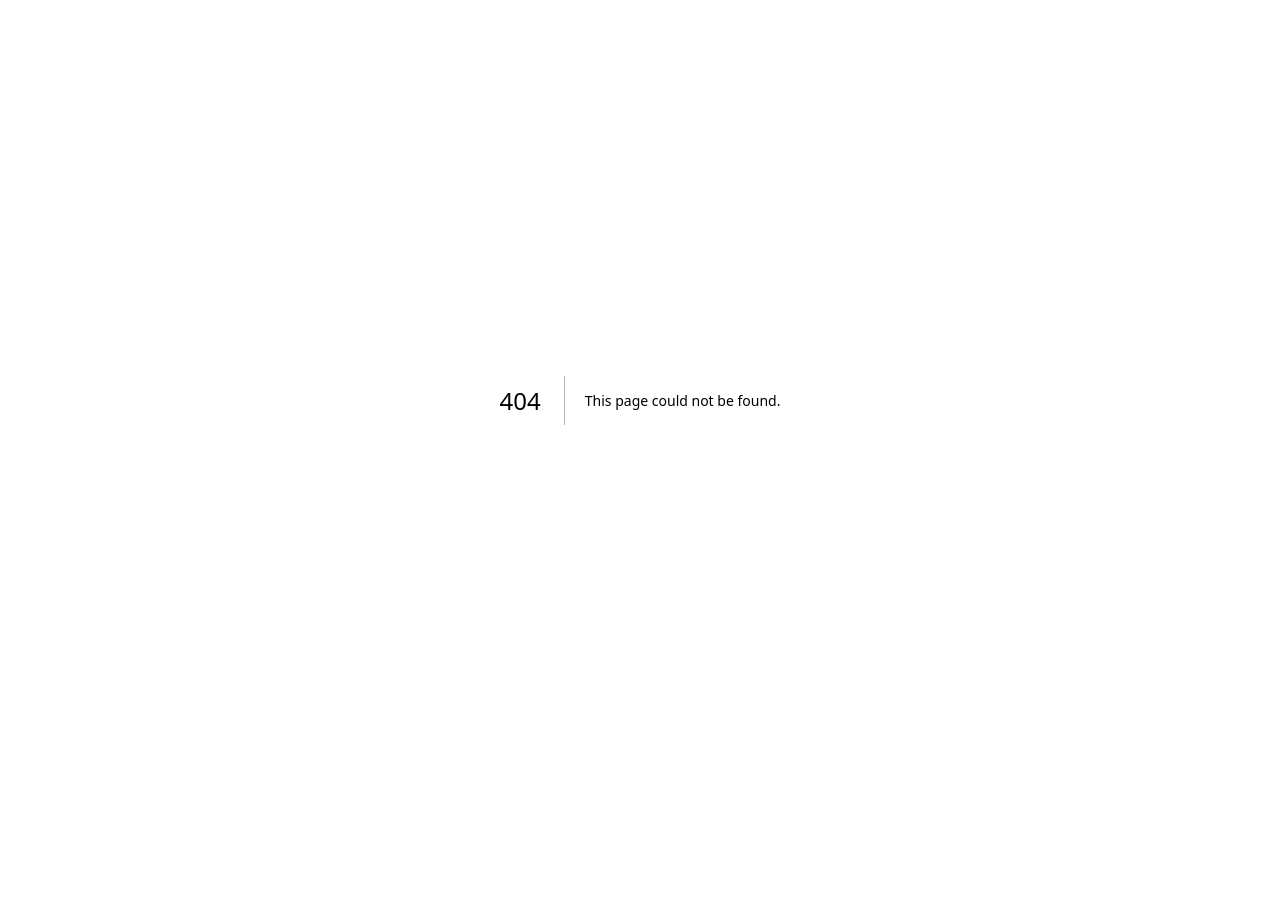
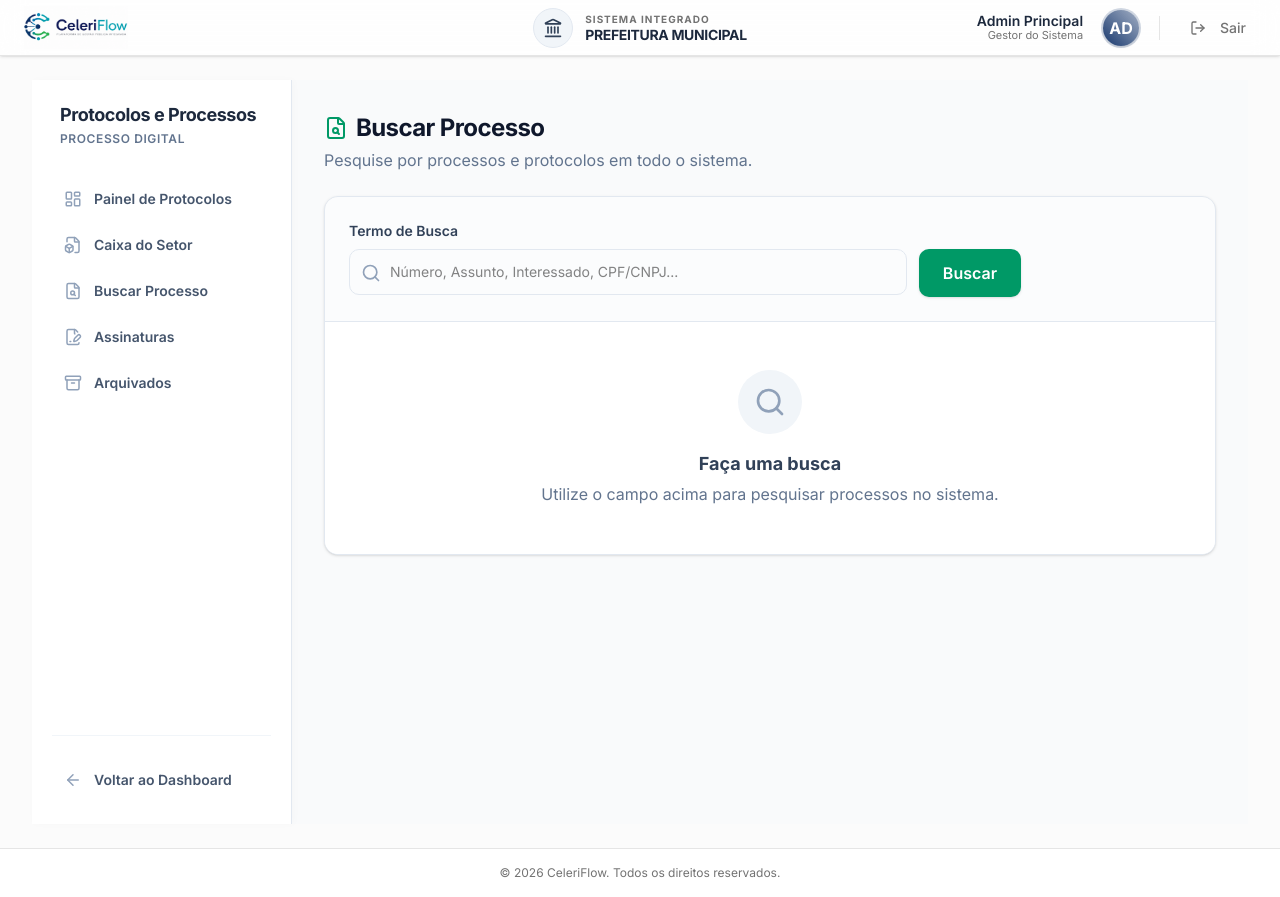
Before and after one commit to thiagomorcatty/CeleriFlow-base, a Next.js app: page /app-domain/protocolos/busca in a window 1280 px wide. Before the commit this address had no page. Before the commit the page ends 800 px from the top, so only its background shows below. Built offline with nearby package versions, Linux system fonts and the light colour scheme; no server answers; the database is empty.

Commit message:
feat(protocolos): adiciona paginas de busca, assinaturas e arquivados

```diff
--- /dev/null
+++ b/src/app/app-domain/protocolos/arquivados/page.tsx
@@ -0,0 +1,40 @@
+import { Archive, Search } from "lucide-react";
+
+export const dynamic = "force-dynamic";
+
+export default function ArquivadosPage() {
+  return (
+    <div className="max-w-6xl animate-in fade-in slide-in-from-bottom-4 duration-500">
+      <div className="mb-6 flex flex-col sm:flex-row justify-between items-start sm:items-center gap-4">
+        <div>
+          <h1 className="text-2xl font-bold text-slate-900 tracking-tight flex items-center gap-2">
+            <Archive className="w-6 h-6 text-emerald-600" />
+            Processos Arquivados
+          </h1>
+          <p className="text-slate-500 mt-1">Consulte os processos finalizados e arquivados pelo seu setor.</p>
+        </div>
+      </div>
+
+      <div className="bg-white border border-slate-200 rounded-xl shadow-sm overflow-hidden">
+        <div className="p-4 border-b border-slate-200 flex flex-col sm:flex-row items-center gap-4 bg-slate-50/50">
+          <div className="relative w-full max-w-md">
+            <Search className="w-4 h-4 absolute left-3 top-1/2 -translate-y-1/2 text-slate-400" />
+            <input
+              type="text"
+              placeholder="Buscar nos arquivos..."
+              className="w-full pl-9 pr-4 py-2 border border-slate-200 rounded-lg text-sm focus:outline-none focus:ring-2 focus:ring-emerald-600/20 focus:border-emerald-600"
+            />
+          </div>
+        </div>
+
+        <div className="p-12 text-center flex flex-col items-center justify-center">
+          <div className="w-16 h-16 rounded-full bg-slate-100 flex items-center justify-center mb-4">
+            <Archive className="text-slate-400 w-8 h-8" />
+          </div>
+          <h3 className="text-lg font-bold text-slate-700">Nenhum processo arquivado</h3>
+          <p className="text-slate-500 mt-1">Os processos finalizados e movidos para o arquivo aparecerão aqui.</p>
+        </div>
+      </div>
+    </div>
+  );
+}
--- /dev/null
+++ b/src/app/app-domain/protocolos/assinaturas/page.tsx
@@ -0,0 +1,29 @@
+import { FileSignature, CheckCircle2 } from "lucide-react";
+
+export const dynamic = "force-dynamic";
+
+export default function AssinaturasPage() {
+  return (
+    <div className="max-w-6xl animate-in fade-in slide-in-from-bottom-4 duration-500">
+      <div className="mb-6 flex flex-col sm:flex-row justify-between items-start sm:items-center gap-4">
+        <div>
+          <h1 className="text-2xl font-bold text-slate-900 tracking-tight flex items-center gap-2">
+            <FileSignature className="w-6 h-6 text-emerald-600" />
+            Assinaturas Pendentes
+          </h1>
+          <p className="text-slate-500 mt-1">Gerencie os documentos que aguardam sua assinatura digital.</p>
+        </div>
+      </div>
+
+      <div className="bg-white border border-slate-200 rounded-xl shadow-sm overflow-hidden">
+        <div className="p-12 text-center flex flex-col items-center justify-center">
+          <div className="w-16 h-16 rounded-full bg-slate-100 flex items-center justify-center mb-4">
+            <CheckCircle2 className="text-slate-400 w-8 h-8" />
+          </div>
+          <h3 className="text-lg font-bold text-slate-700">Tudo em dia!</h3>
+          <p className="text-slate-500 mt-1">Você não possui documentos aguardando assinatura no momento.</p>
+        </div>
+      </div>
+    </div>
+  );
+}
--- /dev/null
+++ b/src/app/app-domain/protocolos/busca/page.tsx
@@ -0,0 +1,50 @@
+import { FileSearch, Search } from "lucide-react";
+
+export const dynamic = "force-dynamic";
+
+export default function BuscarProcessoPage() {
+  return (
+    <div className="max-w-6xl animate-in fade-in slide-in-from-bottom-4 duration-500">
+      <div className="mb-6 flex flex-col sm:flex-row justify-between items-start sm:items-center gap-4">
+        <div>
+          <h1 className="text-2xl font-bold text-slate-900 tracking-tight flex items-center gap-2">
+            <FileSearch className="w-6 h-6 text-emerald-600" />
+            Buscar Processo
+          </h1>
+          <p className="text-slate-500 mt-1">Pesquise por processos e protocolos em todo o sistema.</p>
+        </div>
+      </div>
+
+      <div className="bg-white border border-slate-200 rounded-xl shadow-sm overflow-hidden">
+        <div className="p-6 border-b border-slate-200 bg-slate-50/50">
+          <div className="max-w-2xl">
+            <label className="block text-sm font-semibold text-slate-700 mb-2">
+              Termo de Busca
+            </label>
+            <div className="relative w-full flex gap-3">
+              <div className="relative flex-1">
+                <Search className="w-5 h-5 absolute left-3 top-1/2 -translate-y-1/2 text-slate-400" />
+                <input
+                  type="text"
+                  placeholder="Número, Assunto, Interessado, CPF/CNPJ..."
+                  className="w-full pl-10 pr-4 py-3 border border-slate-200 rounded-lg text-sm focus:outline-none focus:ring-2 focus:ring-emerald-600/20 focus:border-emerald-600"
+                />
+              </div>
+              <button className="px-6 py-3 bg-emerald-600 hover:bg-emerald-700 text-white font-semibold rounded-lg shadow-sm transition-colors">
+                Buscar
+              </button>
+            </div>
+          </div>
+        </div>
+
+        <div className="p-12 text-center flex flex-col items-center justify-center bg-white">
+          <div className="w-16 h-16 rounded-full bg-slate-100 flex items-center justify-center mb-4">
+            <Search className="text-slate-400 w-8 h-8" />
+          </div>
+          <h3 className="text-lg font-bold text-slate-700">Faça uma busca</h3>
+          <p className="text-slate-500 mt-1">Utilize o campo acima para pesquisar processos no sistema.</p>
+        </div>
+      </div>
+    </div>
+  );
+}
```
Also changed, not shown: 1 other file (tests, documents, lock files or other folders).
